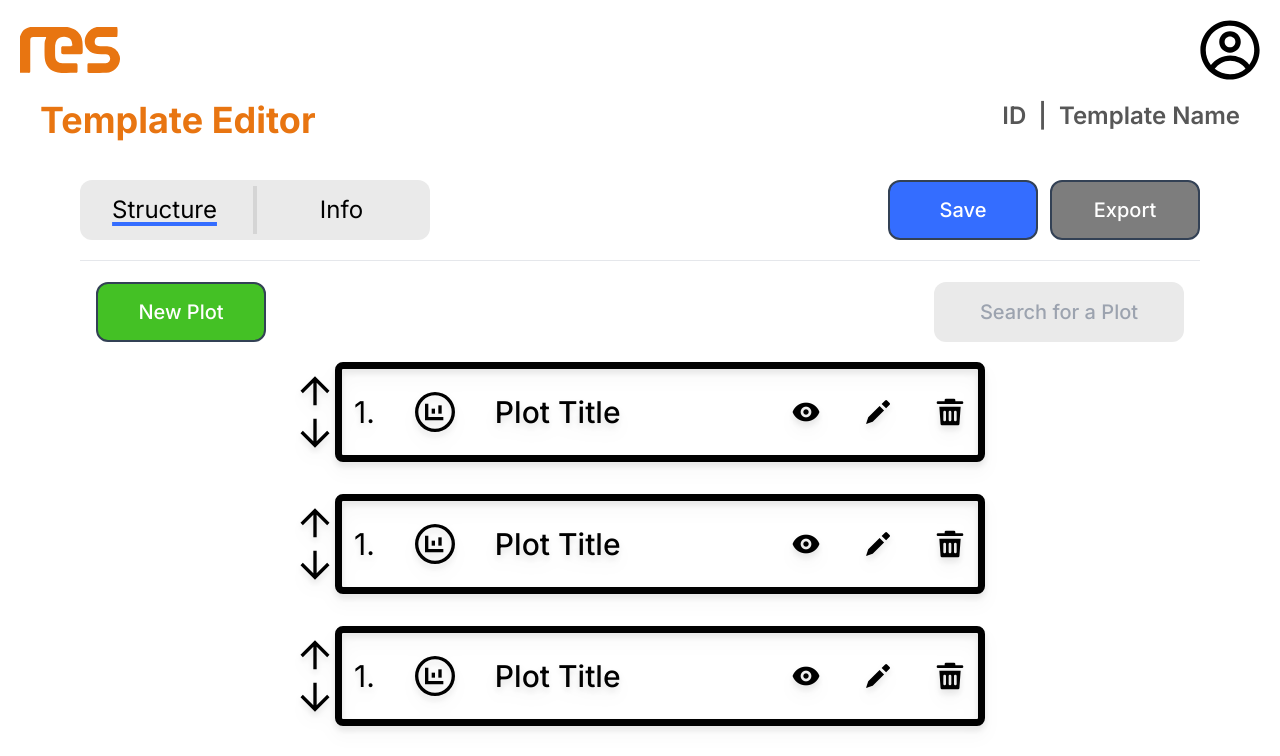
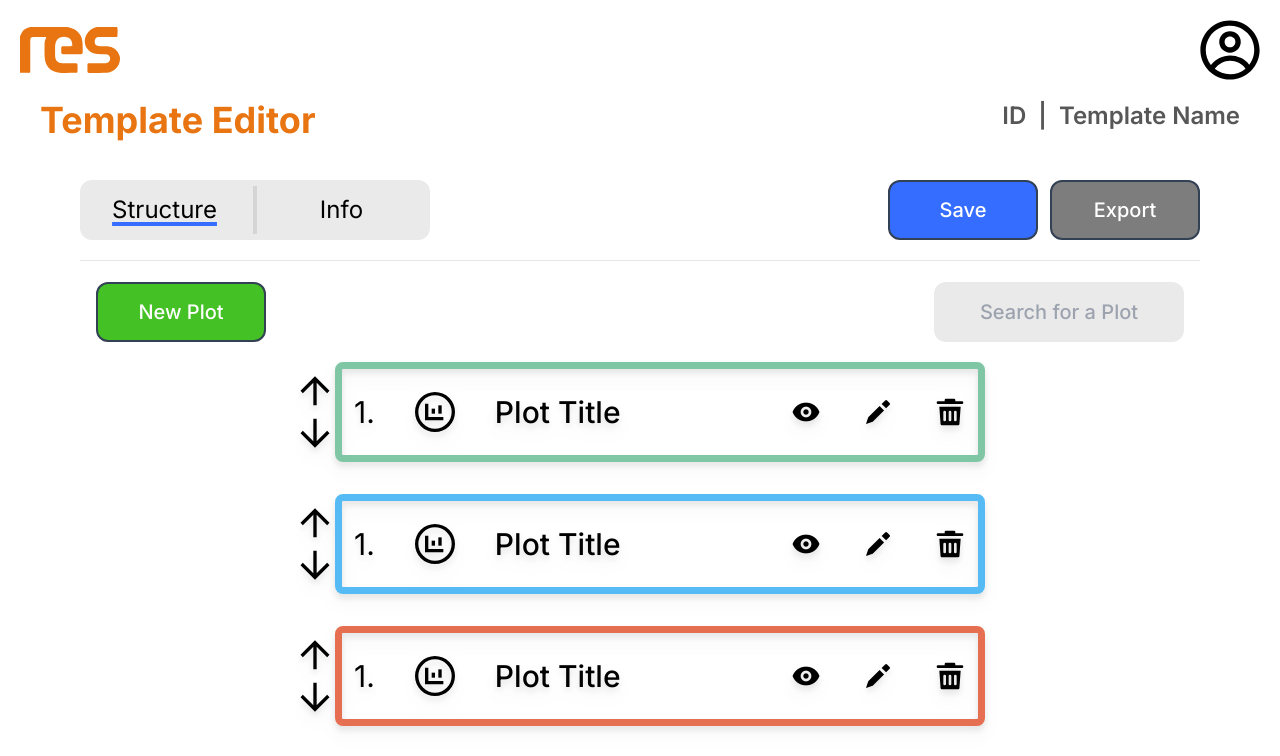
Before and after one commit to mrjoe3012/sh34-main, a Next.js app in the folder frontend/sh34/: page /pages/template-page in a window 1280 px wide. Shown: the top 756 px of the page. Built offline with nearby package versions, Linux system fonts and the light colour scheme.

Commit message:
Border colour fix

```diff
--- a/frontend/sh34/src/app/components/template-page-components/structure-page-components/PlotElement.tsx
+++ b/frontend/sh34/src/app/components/template-page-components/structure-page-components/PlotElement.tsx
@@ -25,7 +25,7 @@ export const PlotElement = (props: PlotElementProps) => {
           </div>
 
           {/* The plot box div */}
-          <div className={`flex gap-x-10 justify-between items-center w-[650px] h-[100px] ${props.backgroundColour} p-3 rounded-lg border-4 border-black`}>
+          <div className={`flex gap-x-10 justify-between items-center w-[650px] h-[100px] ${props.backgroundColour} p-3 rounded-lg border-4`}>
               <p className='text-3xl'> 1. </p>
               <Image src={BarGraph} alt='BarGraph' className='w-10  '/>
               <h1 className='text-3xl h-fit flex-grow font-medium'> Plot Title </h1>
```
